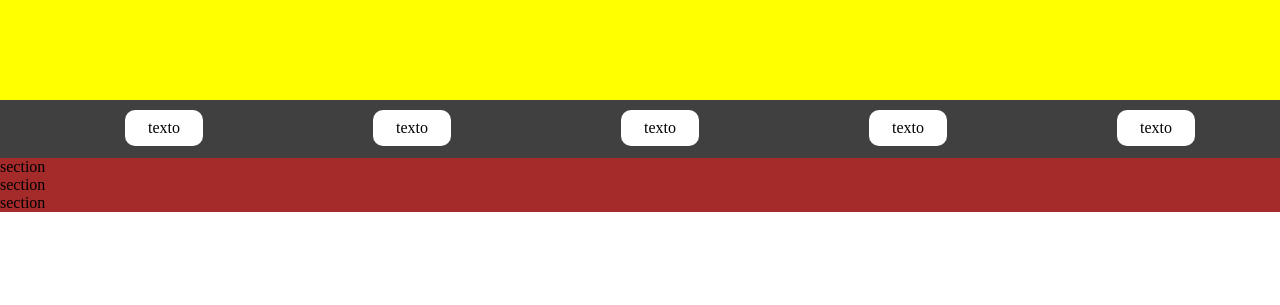
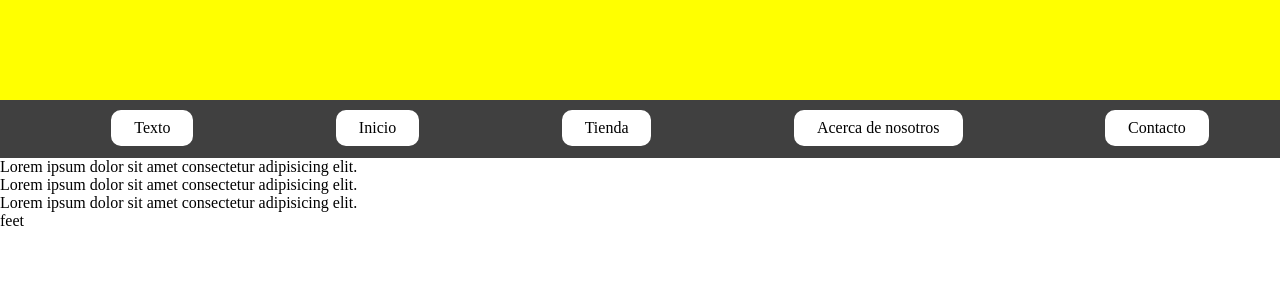
Before and after one commit to garca20/personal-website, a plain HTML site: page index.html in a window 1280 px wide. Drawn offline with Linux system fonts and the light colour scheme.

Commit message:
Update File Index

```diff
--- a/index.html
+++ b/index.html
@@ -13,28 +13,48 @@
 
     <nav>
         <ul>
-            <li><a href="">texto</a></li>
-            <li><a href="">texto</a></li>
-            <li><a href="">texto</a></li>
-            <li><a href="">texto</a></li>
-            <li><a href="">texto</a></li>
+            <li><a href="">Texto</a></li>
+            <li><a href="">Inicio</a></li>
+            <li><a href="">Tienda</a></li>
+            <li><a href="">Acerca de nosotros</a></li>
+            <li><a href="">Contacto</a></li>
         </ul>
     </nav>
 
-    <div class="container">
-        <main>
-            <section class="product_images">section</section>
-            <section class="product_images">section</section>
-            <section class="product_images">section</section>
-        </main>
+    <main>
+        <section class="product_container">
+            <div class="products">
 
-        <aside>
+            </div>
+            <p>
+                Lorem ipsum dolor sit amet consectetur adipisicing elit.
+            </p>
+        </section>
+        <section class="product_container">
+            <div class="products">
 
-        </aside>
-    </div>
+            </div>
+            <p>
+                Lorem ipsum dolor sit amet consectetur adipisicing elit.
+            </p>
+        </section>
+        <section class="product_container">
+            <div class="products">
+
+            </div>
+            <p>
+                Lorem ipsum dolor sit amet consectetur adipisicing elit.
+            </p>
+        </section>
+    </main>
+
+    <aside>
+
+    </aside>
 
     <footer>
-
+        feet
+        <br><br><br><br><br>
     </footer>
 
 </body>
```
